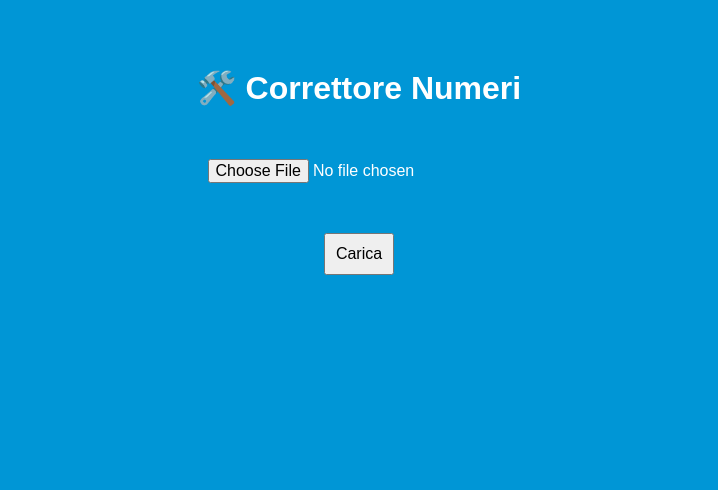
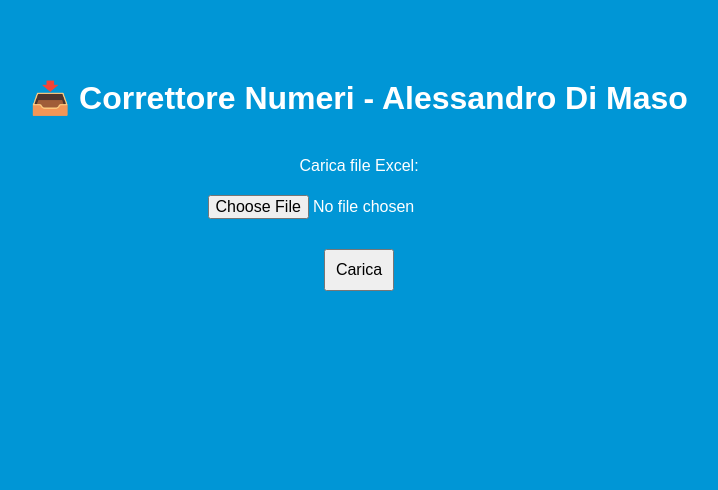
Before and after one commit to xalexciafa/PhoneTool-Alex_web_styled, a Flask app: page / in a window 1280 px wide. Shown: the top 490 px of the page, without its empty margins (281-999 px from the left). Run offline with Flask 3, Linux system fonts and the light colour scheme.

Commit message:
Add files via upload

```diff
--- a/templates/index.html
+++ b/templates/index.html
@@ -2,19 +2,22 @@
 <html lang="it">
 <head>
   <meta charset="UTF-8">
-  <title>Carica File</title>
+  <title>Correttore Numeri</title>
   <style>
-    body { background-color: #0096d6; color: white; font-family: Arial, sans-serif; text-align: center; padding: 40px; }
-    input[type="file"], input[type="submit"] { margin: 20px; padding: 10px; font-size: 16px; }
+    body { background-color: #0096d6; color: white; font-family: Arial, sans-serif; text-align: center; padding: 50px; }
+    h1 { margin-bottom: 40px; }
+    input, select { padding: 10px; font-size: 16px; margin: 10px; }
+    .downloads { margin-top: 30px; }
+    .downloads a { color: white; text-decoration: underline; display: block; margin-top: 10px; }
     footer { position: fixed; bottom: 10px; right: 20px; font-size: 12px; }
   </style>
 </head>
 <body>
-  <h1>🛠️ Correttore Numeri</h1>
+  <h1>📥 Correttore Numeri - Alessandro Di Maso</h1>
   <form method="POST" enctype="multipart/form-data">
-    <input type="file" name="file" required />
-    <br>
-    <input type="submit" value="Carica" />
+    <label>Carica file Excel:</label><br>
+    <input type="file" name="file" required><br>
+    <input type="submit" value="Carica">
   </form>
   <footer>&copy; Alessandro Di Maso</footer>
 </body>
```
Also changed, not shown: templates/colonne.html (+7 -14 lines), templates/final.html (added, +24 -0 lines).
